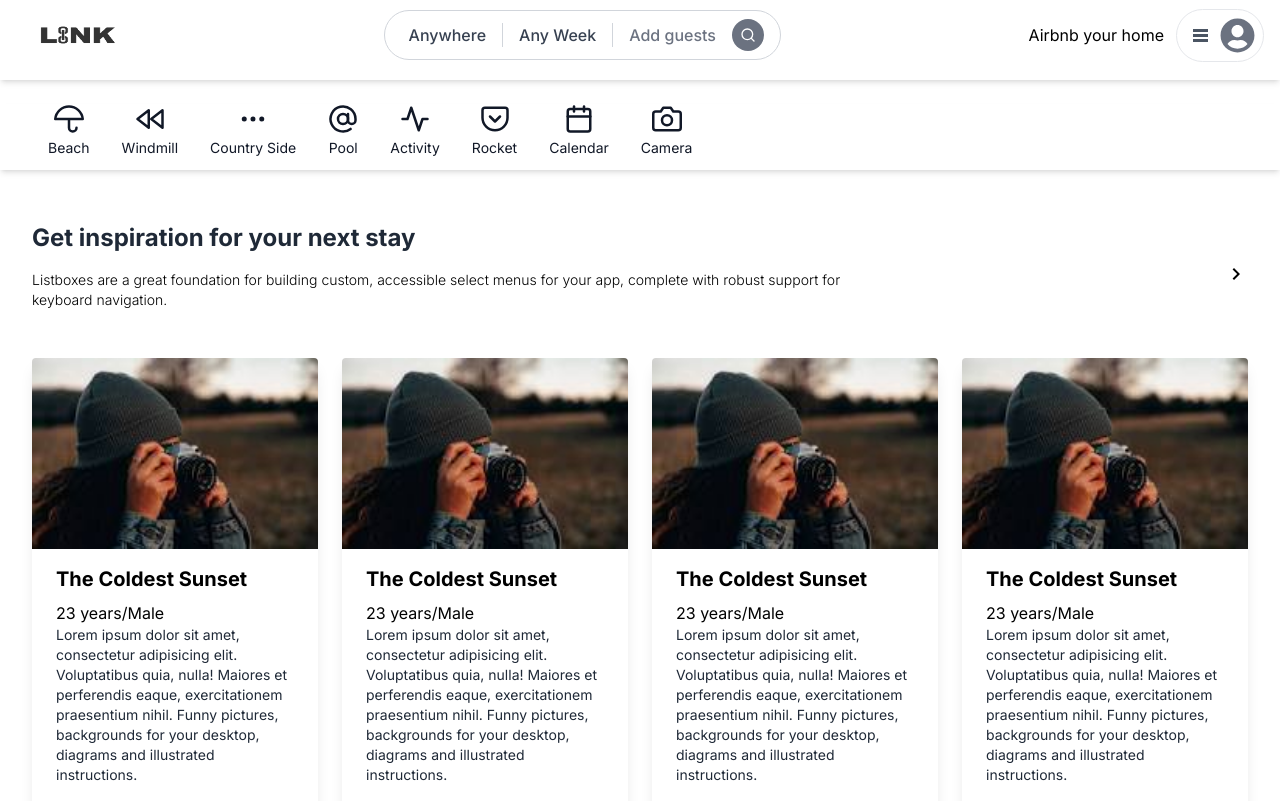
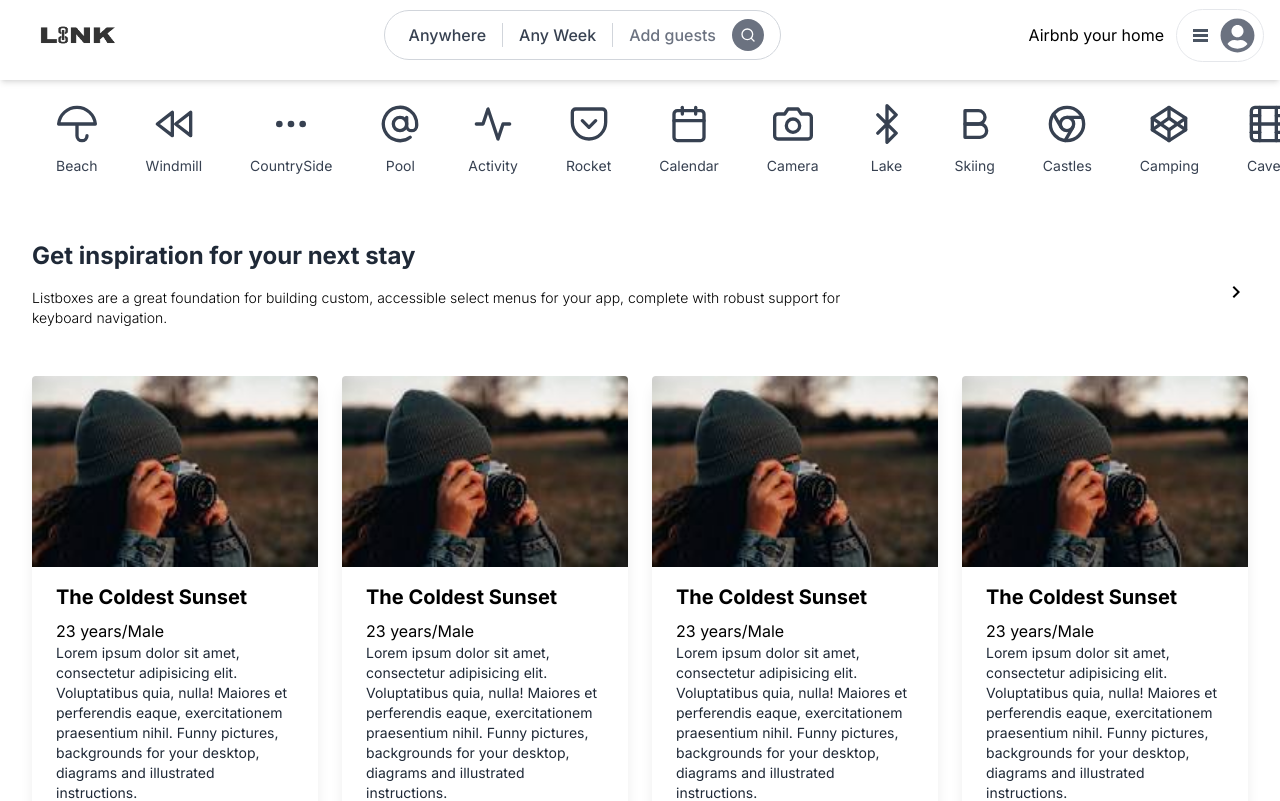
Before and after one commit to safiul0073/airbnb-next, a Next.js app: page / in a window 1280 px wide. Shown: the top 801 px of the page. Built offline with nearby package versions, Linux system fonts and the light colour scheme.

Commit message:
menu ber style fixes

```diff
--- a/src/app/globals.css
+++ b/src/app/globals.css
@@ -14,3 +14,19 @@
 .error-message {
     @apply text-red-500 text-sm mt-2;
 }
+
+@layer utilities {
+    @variants responsive {
+        /* Hide scrollbar for Chrome, Safari and Opera */
+        .no-scrollbar::-webkit-scrollbar {
+            display: none;
+        }
+        /* Hide scrollbar for IE, Edge and Firefox */
+        .no-scrollbar {
+            -ms-overflow-style: none;
+            /* IE and Edge */
+            scrollbar-width: none;
+            /* Firefox */
+        }
+    }
+}
--- a/src/app/page.tsx
+++ b/src/app/page.tsx
@@ -4,7 +4,6 @@ import HomePage from "@/components/pages/homePage"
 import { menuItems } from "../constants/menuItems"
 import { useMemo } from "react";
 import { getParamValue } from "@/hooks/getParamValue";
-
 
 export default function Home() {
   const category = getParamValue()
--- a/src/components/NavBar/MenuBar/Index.tsx
+++ b/src/components/NavBar/MenuBar/Index.tsx
@@ -7,8 +7,8 @@ import { Item } from './Item';
 
 export default function Index() {
   return (
-    <div className="mt-6 shadow-md">
-        <ul className="px-[40px] flex flex-row font-medium mt-0 space-x-4 text-sm overflow-x-auto">
+    <div className="mt-6">
+        <ul className="px-[40px] flex flex-row font-medium mt-0 space-x-4 text-sm overflow-x-scroll no-scrollbar">
             {
                 menuItems.map((item:MenuItemPropsType, index:number) => (
                     <>
--- a/src/components/NavBar/MenuBar/Item.tsx
+++ b/src/components/NavBar/MenuBar/Item.tsx
@@ -13,9 +13,9 @@ export const Item = ({
   return (
     <Link
       href={`/?category=${category}`}
-      className={`text-gray-900 pb-3 px-2 hover:text-blue-500 hover:border-b-4 hover:border-blue-500 flex flex-col gap-1 items-center ${category == categoryValue ? 'text-blue-500 border-b-4 border-blue-500' : ''}`}
+      className={`text-gray-700 pb-3 px-4 hover:text-blue-500 hover:border-b-4 hover:border-blue-500 flex flex-col gap-3 items-center ${category == categoryValue ? 'text-blue-500 border-b-4 border-blue-500' : ''}`}
       >
-        <div className="text-[30px] font-light">
+        <div className="text-[40px] font-mono">
             {icon}
         </div>
         <p className="font-normal inline-block">{title}</p>
--- a/src/components/footer/index.tsx
+++ b/src/components/footer/index.tsx
@@ -31,7 +31,7 @@ const index = () => {
                 ))
             }
         </div>
-        <p className="py-2 pt-2 text-center uppercase font-bold text-lg">&#169; Copy Write 2023, All Right Reserve.</p>
+        <p className="py-2 pt-2 text-center uppercase font-bold text-lg">&copy; Copy Write 2023, All Right Reserve.</p>
     </div>
   )
 }
--- a/src/constants/menuItems.tsx
+++ b/src/constants/menuItems.tsx
@@ -8,7 +8,14 @@ import {
     FiActivity,
     FiPocket,
     FiCalendar,
-    FiCamera
+    FiCamera,
+    FiBluetooth,
+    FiBold,
+    FiChrome,
+    FiCodepen,
+    FiFilm,
+    FiFramer,
+    FiGift,
 } from 'react-icons/fi'
 
 export const menuItems = [
@@ -25,7 +32,7 @@ export const menuItems = [
         icon: <FiRewind/>
     },
     {
-        title: "Country Side",
+        title: "CountrySide",
         category: "country-side",
         page: <HomePage/>,
         icon: <FiMoreHorizontal/>
@@ -53,12 +60,53 @@ export const menuItems = [
         category: "calender",
         page: <HomePage/>,
         icon: <FiCalendar/>
-    }
-    ,
+    },
     {
         title: "Camera",
         category: "camera",
         page: <HomePage/>,
         icon: <FiCamera/>
+    },
+    {
+        title: "Lake",
+        category: "lake",
+        page: <HomePage/>,
+        icon: <FiBluetooth/>
+    },
+    {
+        title: "Skiing",
+        category: "skiing",
+        page: <HomePage/>,
+        icon: <FiBold/>
+    },
+    {
+        title: "Castles",
+        category: "castles",
+        page: <HomePage/>,
+        icon: <FiChrome/>
+    },
+    {
+        title: "Camping",
+        category: "camping",
+        page: <HomePage/>,
+        icon: <FiCodepen/>
+    },
+    {
+        title: "Caves",
+        category: "caves",
+        page: <HomePage/>,
+        icon: <FiFilm/>
+    },
+    {
+        title: "Camping",
+        category: "camping",
+        page: <HomePage/>,
+        icon: <FiFramer/>
+    },
+    {
+        title: "Arctic",
+        category: "arctic",
+        page: <HomePage/>,
+        icon: <FiGift/>
     }
 ]
```
Also changed, not shown: public/images/358894260_1317124032563567_2794933309669378738_n.jpg (added).
